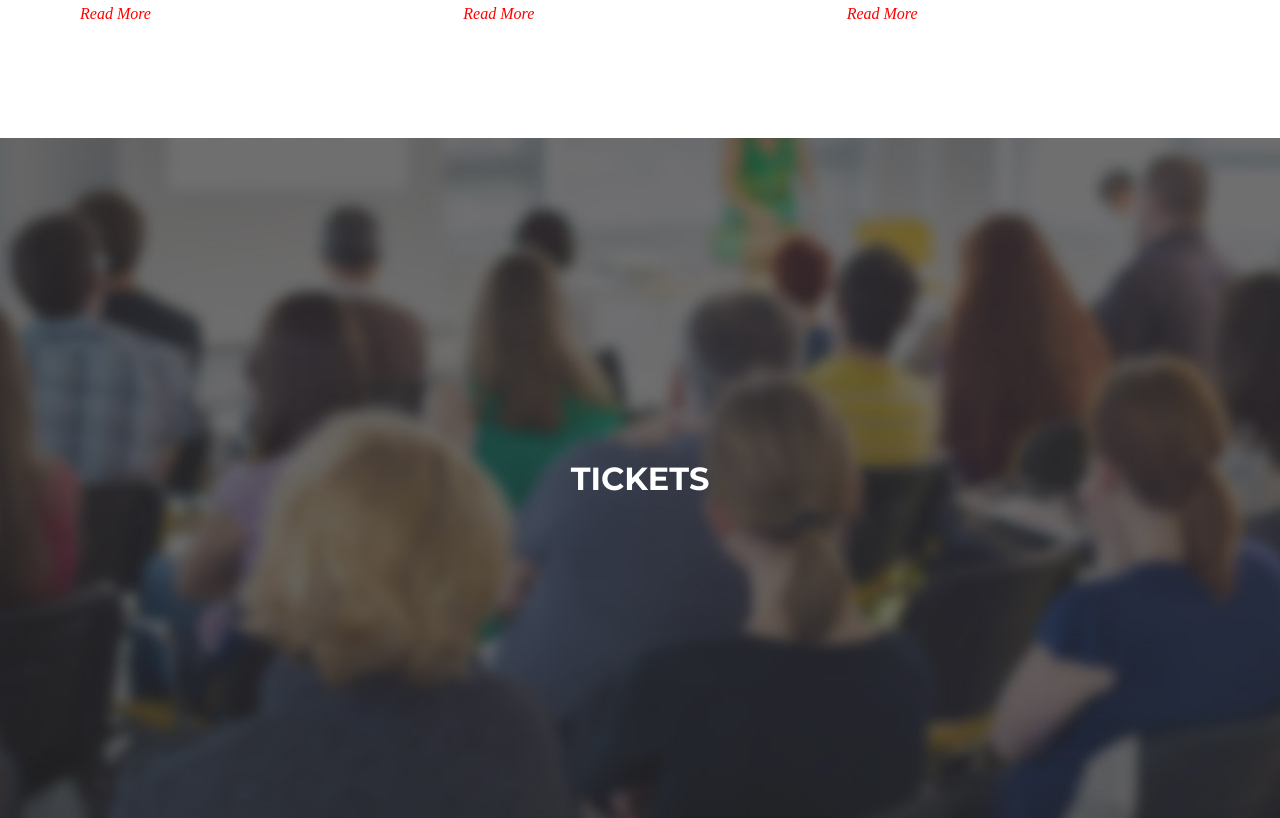
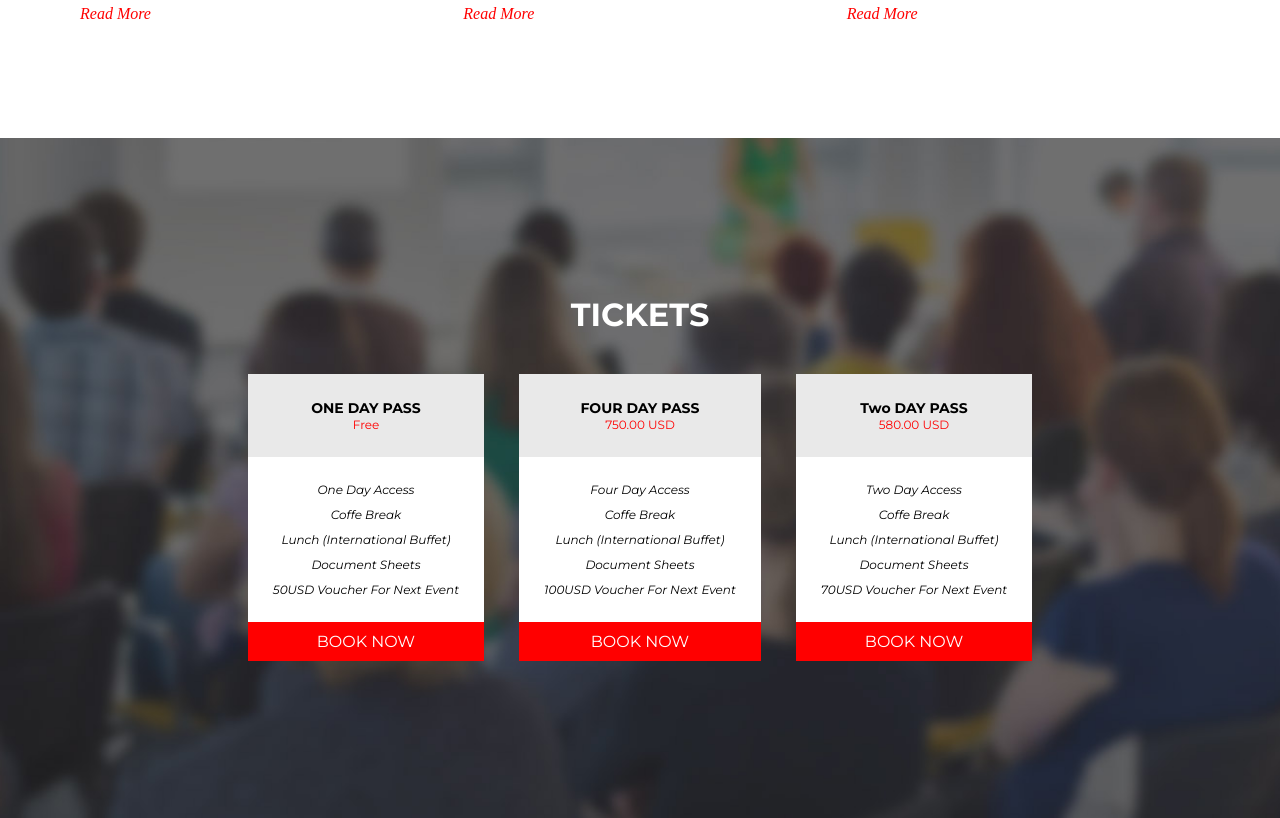
Before and after one commit to KrisssBrown/proj-html-vuejs, a Vue app: page / in a window 1280 px wide. Shown: the part 4360-5178 px from the top of the page. Built offline with nearby package versions, Linux system fonts and the light colour scheme.

Commit message:
ADD Tickets

```diff
--- a/src/components/Tickets.vue
+++ b/src/components/Tickets.vue
@@ -5,8 +5,24 @@
                 <h1>TICKETS</h1>
             </header>
 
-            <main>
-                <div class="card">
+            <main class="cards">
+                <div class="card" v-for="info in cardInfo" :key="i">
+                    <header class="card-header">
+                        <h1 class="packName">{{info.packName}}</h1>
+                        <p class="price">{{info.price}}</p>
+                    </header>
+
+                    <main class="card-body">
+                        <p>{{info.access}}</p>
+                        <p>Coffe Break</p>
+                        <p>Lunch (International Buffet)</p>
+                        <p>Document Sheets</p>
+                        <p>{{info.voucher}}</p>
+                    </main >
+
+                    <footer class="card-footer">
+                        <a href="#">BOOK NOW</a>
+                    </footer>
 
                 </div>
             </main>
@@ -16,28 +32,100 @@
 </template>
 
 <script>
-    export default {
+export default {
+    data() {
+        return {
+            cardInfo: [
+                {
+                    packName: 'ONE DAY PASS' ,
+                    price: 'Free',
+                    access: 'One Day Access',
+                    voucher: '50USD Voucher For Next Event'
+                },
+                {
+                    packName: 'FOUR DAY PASS',
+                    price: '750.00 USD',
+                    access: 'Four Day Access',
+                    voucher: '100USD Voucher For Next Event'
+                },
+                {
+                    packName: 'Two DAY PASS',
+                    price: '580.00 USD',
+                    access: 'Two Day Access',
+                    voucher: '70USD Voucher For Next Event'
+                },
 
-    }
+            ]
+        }
+    },
+}
 </script>
 
 <style lang="scss" scoped>
-.bg{
+.bg {
     background-image: url(/ticket-bg.jpg);
     height: 680px;
     background-repeat: no-repeat;
     background-size: cover;
 
-    .container{
+    .container {
         height: 100%;
         display: flex;
         justify-content: center;
         align-items: center;
         flex-direction: column;
+        gap: 40px;
 
-        header{
+        header {
             text-align: center;
             color: white;
+        }
+
+        .cards{
+            display: flex;
+            justify-content: center;
+            align-items: center;
+            gap: 35px;
+        }
+
+        .card-header{
+            background-color: #E9E9E9;
+
+            .packName{
+                color: black;
+                font-size: 14px;
+            }
+
+            .price{
+                color: red;
+                font-size: 12px;
+            }
+        }
+
+        .card-body{
+            background-color: white;
+            font-style: italic;
+            display: flex;
+            flex-direction: column;
+            justify-content: center;
+            align-items: center;
+            font-size: 12px;
+            gap: 10px;
+
+        }
+
+        .card-footer{
+            text-align: center;
+            color: white;
+            background-color: red;
+        }
+
+        .card-header, .card-body{
+            padding: 25px;
+        }
+
+        .card-footer{
+            padding: 10px;
         }
     }
 }
```
